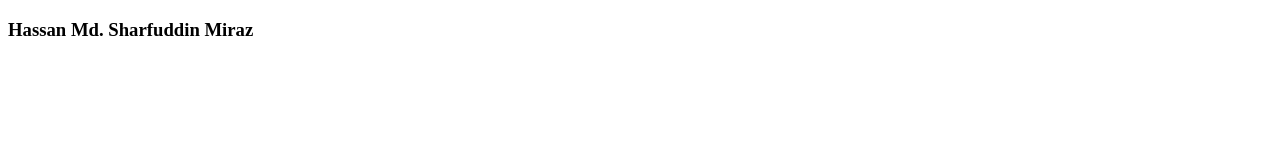
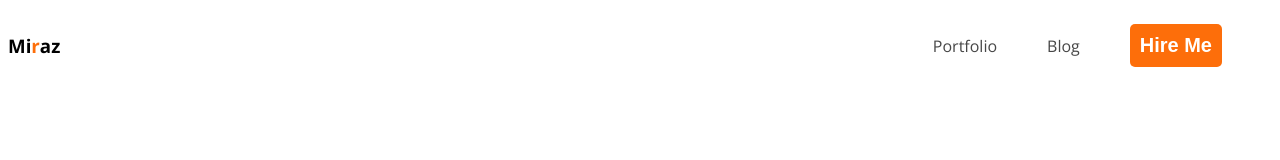
Before and after one commit to hmsmiraz/Dev-Portfolio, a plain HTML site: page index.html in a window 1280 px wide. Drawn offline with nearby package versions, Linux system fonts and the light colour scheme.

Commit message:
Nav Design

```diff
--- a/index.html
+++ b/index.html
@@ -1,11 +1,29 @@
 <!DOCTYPE html>
 <html lang="en">
-<head>
-    <meta charset="UTF-8">
-    <meta name="viewport" content="width=device-width, initial-scale=1.0">
+  <head>
+    <meta charset="UTF-8" />
+    <meta name="viewport" content="width=device-width, initial-scale=1.0" />
     <title>Demo PortfolIo</title>
-</head>
-<body>
-    <header><h3>Hassan Md. Sharfuddin Miraz</h3></header>
-</body>
+    <link rel="stylesheet" href="styles/style.css" />
+    <link rel="preconnect" href="https://fonts.googleapis.com" />
+    <link rel="preconnect" href="https://fonts.gstatic.com" crossorigin />
+    <link
+      href="https://fonts.googleapis.com/css2?family=Open+Sans:wght@400;700;800&display=swap"
+      rel="stylesheet"
+    />
+  </head>
+  <body>
+    <header>
+      <nav>
+        <h3 class="nav-title">Mi<span class="text-primary">r</span>az</h3>
+        <ul>
+          <li><a href="">Portfolio</a></li>
+          <li><a href="">Blog</a></li>
+          <li><button  class="btn-primary">Hire Me</button></li>
+        </ul>
+      </nav>
+    </header>
+    <main></main>
+    <footer></footer>
+  </body>
 </html>
--- /dev/null
+++ b/styles/style.css
@@ -0,0 +1,39 @@
+/* common shared style */
+body {
+    font-family: 'Open Sans', sans-serif;
+}
+.text-primary {
+    color: #FD6E0A;
+}
+/* nav styles */
+nav {
+    display: flex;
+    justify-content: space-between;
+    align-items: center;
+}
+nav-title {
+    color: #181818;
+    font-size: 45px;
+    font-weight: 800;
+}
+nav > ul{
+    display: flex;
+    align-items: center;
+}
+nav li {
+    list-style: none;
+    margin-right: 50px;
+}
+nav a{
+    text-decoration: none;
+    color: #474747;
+}
+.btn-primary{
+    border-radius: 5px;
+    background: #FD6E0A;
+    border: 0;
+    color: white;
+    font-size: 20px;
+    font-weight: 700;
+    padding: 10px 10px;
+}
```
